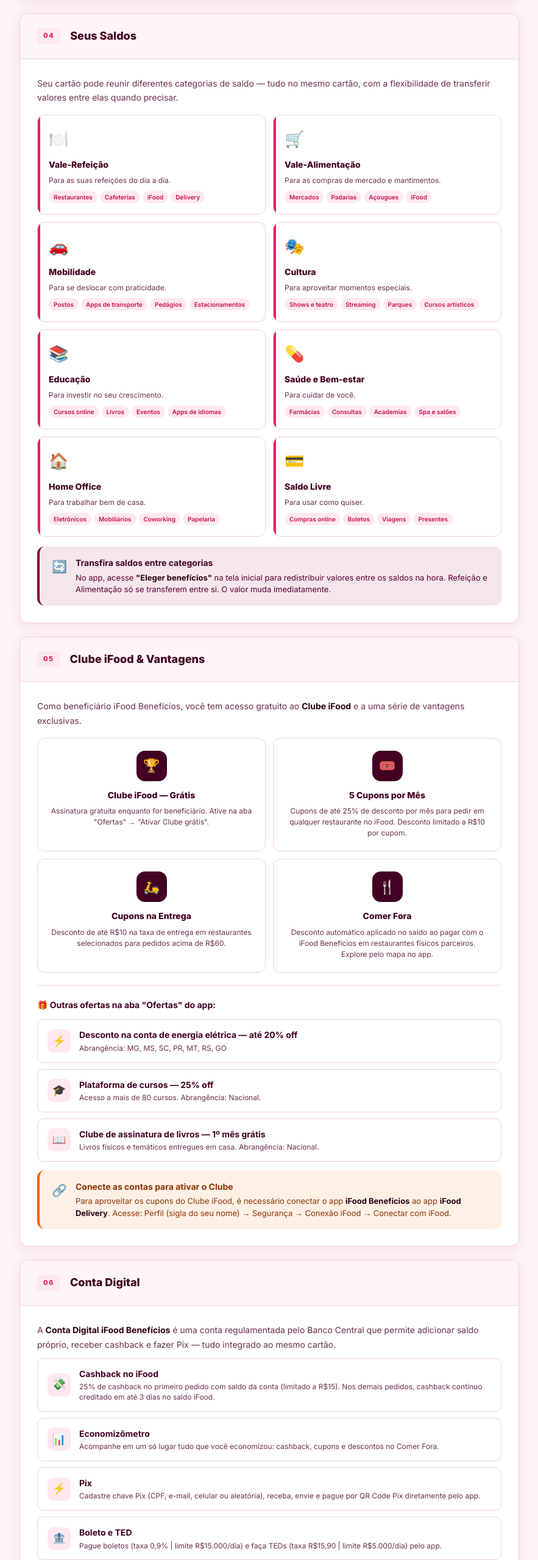
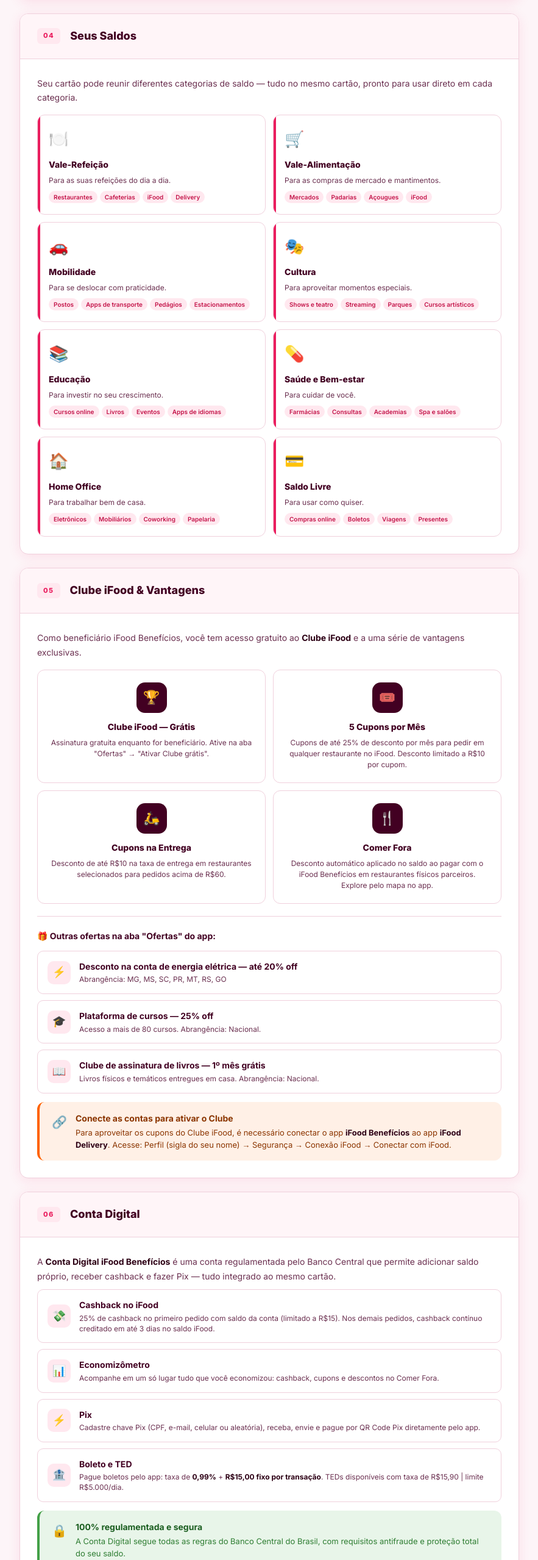
Before and after one commit to acsanta/GG_Central_Benef-cios, a plain HTML site: page Guia_iFood_Beneficios_Planning.html in a window 1280 px wide. Shown: the part 2662-5220 px from the top of the page at 61% size, without its empty margins (198-1081 px from the left). Drawn offline with Linux system fonts and the light colour scheme.

Commit message:
Add files via upload

```diff
--- a/Guia_iFood_Beneficios_Planning.html
+++ b/Guia_iFood_Beneficios_Planning.html
@@ -547,7 +547,7 @@
       <span class="section-title">Seus Saldos</span>
     </div>
     <div class="section-body">
-      <p>Seu cartão pode reunir diferentes categorias de saldo — tudo no mesmo cartão, com a flexibilidade de transferir valores entre elas quando precisar.</p>
+      <p>Seu cartão pode reunir diferentes categorias de saldo — tudo no mesmo cartão, pronto para usar direto em cada categoria.</p>
 
       <div class="saldo-grid" style="margin-top:16px;">
         <div class="saldo-card">
@@ -640,13 +640,6 @@
         </div>
       </div>
 
-      <div class="alert alert-wine" style="margin-top:16px;">
-        <div class="alert-icon">🔄</div>
-        <div class="alert-body">
-          <div class="alert-title">Transfira saldos entre categorias</div>
-          <div class="alert-text">No app, acesse <strong>"Eleger benefícios"</strong> na tela inicial para redistribuir valores entre os saldos na hora. Refeição e Alimentação só se transferem entre si. O valor muda imediatamente.</div>
-        </div>
-      </div>
     </div>
   </div>
 
@@ -752,7 +745,7 @@
         <div class="feature-row-icon">🏦</div>
         <div class="feature-row-content">
           <div class="feature-row-title">Boleto e TED</div>
-          <div class="feature-row-desc">Pague boletos (taxa 0,9% | limite R$15.000/dia) e faça TEDs (taxa R$15,90 | limite R$5.000/dia) pelo app.</div>
+          <div class="feature-row-desc">Pague boletos pelo app: taxa de <strong>0,99%</strong> + <strong>R$15,00 fixo por transação</strong>. TEDs disponíveis com taxa de R$15,90 | limite R$5.000/dia.</div>
         </div>
       </div>
 
```
Also changed, not shown: Guia_Wellhub_Planning.html (+0 -7 lines), index.html (+4 -8 lines).
